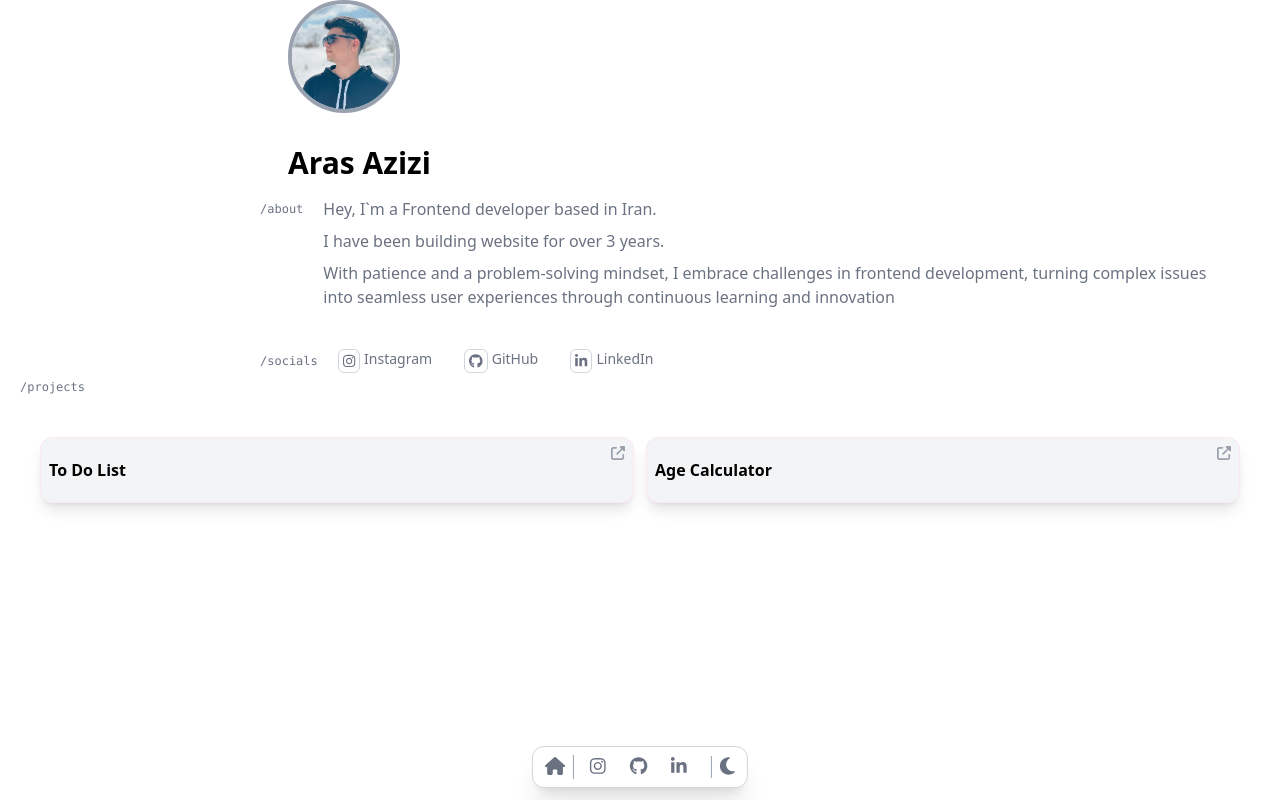
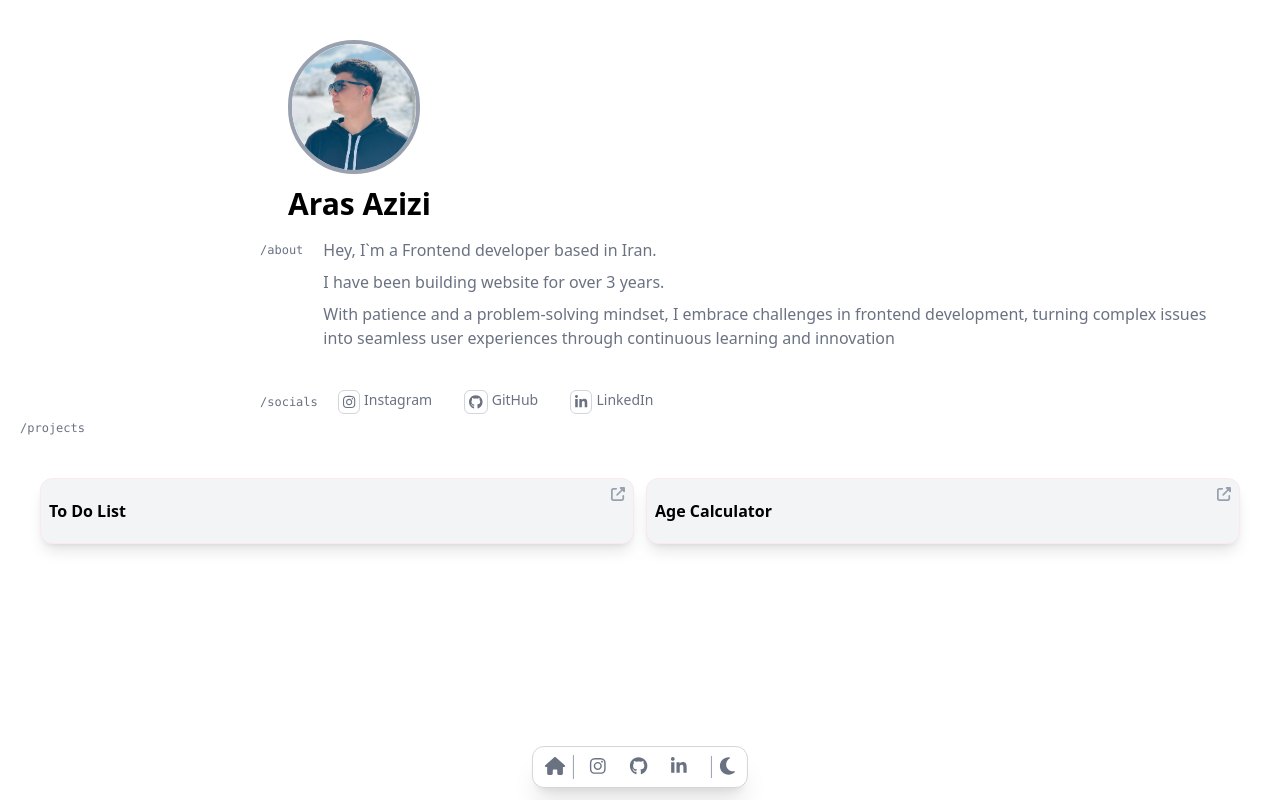
Before and after one commit to ar4scode/arasazizi-portfolio, a React (Vite) app: page / in a window 1280 px wide. Built offline with nearby package versions, Linux system fonts and the light colour scheme.

Commit message:
modify header and profile alignment

```diff
--- a/src/components/Profile.jsx
+++ b/src/components/Profile.jsx
@@ -2,13 +2,13 @@ import profileImage from "../assets/aras 4.jpg"
 
 export default function Profile() {
   return (
-    <header className="mx-auto w-full p-5 sm:px-8 max-w-screen-md grid xs:grid-cols-[75px_1fr] items-baseline gap-x-6 gap-y-4 py-0">
+    <header className="mx-auto w-full p-5 sm:px-8 max-w-screen-md grid xs:grid-cols-[75px_1fr] items-baseline gap-x-6 py-0">
       <img
         src={profileImage}
         alt="aras azizi image"
-        className="rounded-full w-28 border-4 border-gray-400"
+        className="rounded-full w-33 mt-10 border-4 border-gray-400"
       />
-      <h1 className="font-bold text-3xl pt-4">Aras Azizi</h1>
+      <h1 className="font-bold text-3xl mt-3">Aras Azizi</h1>
     </header>
   )
 }
```
